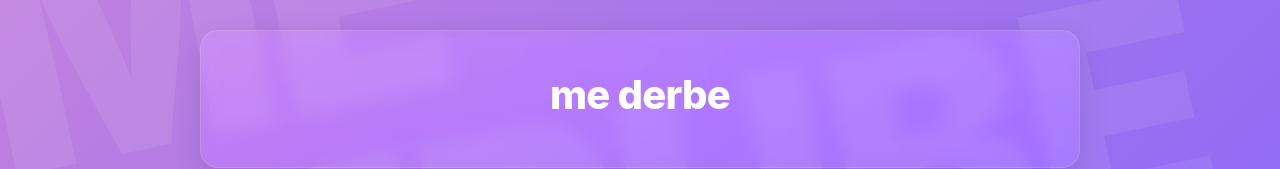
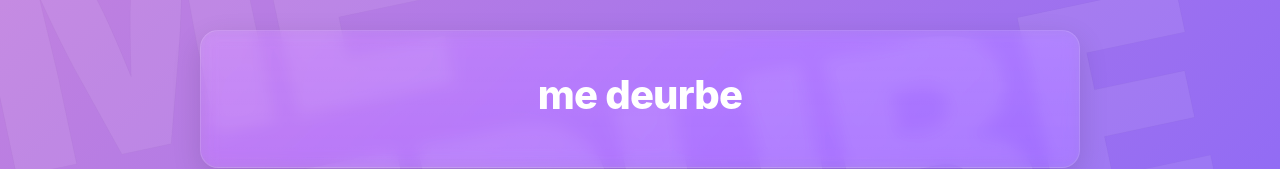
Before and after one commit to Arthur-Nunes-Ds/a, a plain HTML site: page index.html in a window 1280 px wide. Shown: the part 301-470 px from the top of the page. Drawn offline with Linux system fonts and the light colour scheme.

Commit message:
Fix typo in main title from 'derbe' to 'deurbe'

```diff
--- a/index.html
+++ b/index.html
@@ -95,7 +95,7 @@
 
   <!-- Conteúdo central (apenas demonstrativo) -->
   <main class="card" role="main" aria-label="Painel central">
-    <h1 class="title">me derbe</h1>
+    <h1 class="title">me deurbe</h1>
   </main>
 
 </body>
```
